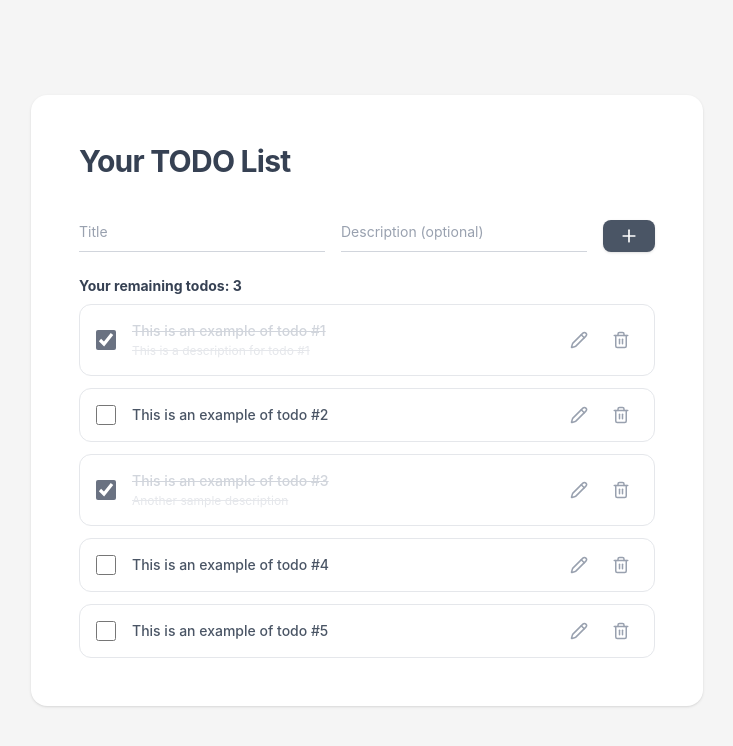
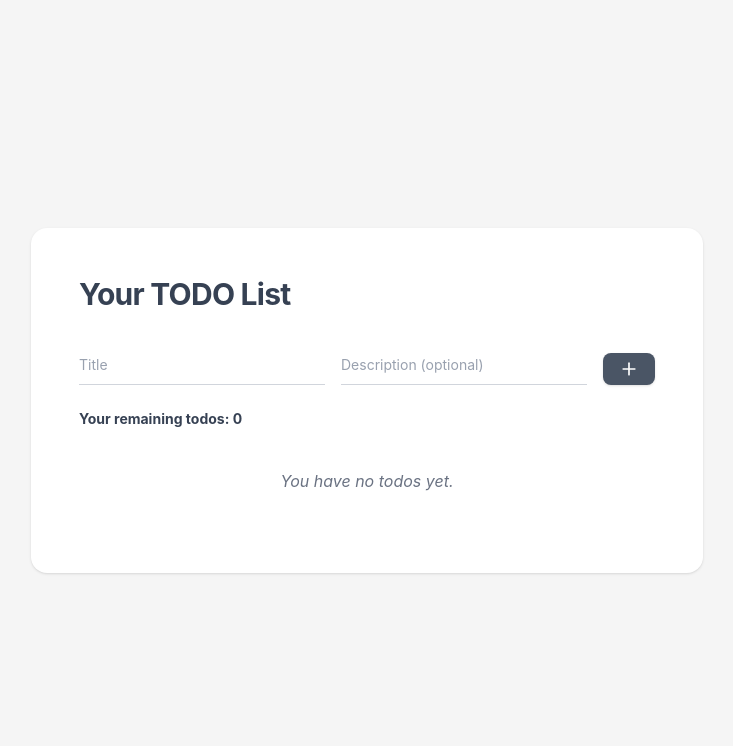
Before and after one commit to hvlhasanka/todo_app-web_app, a React (Vite) app in the folder Workspace/client/: page / in a window 1280 px wide. Shown: the top 746 px of the page, without its empty margins (273-1006 px from the left). Built offline with nearby package versions, Linux system fonts and the light colour scheme.

Commit message:
feat: integrate react-hook-form for improved form handling and remove mockTodos data

```diff
--- a/Workspace/client/package.json
+++ b/Workspace/client/package.json
@@ -13,7 +13,8 @@
   "dependencies": {
     "lucide-react": "^1.43.0",
     "react": "^19.2.8",
-    "react-dom": "^19.2.8"
+    "react-dom": "^19.2.8",
+    "react-hook-form": "^7.87.0"
   },
   "devDependencies": {
     "@tailwindcss/vite": "^4.3.3",
--- a/Workspace/client/src/App.tsx
+++ b/Workspace/client/src/App.tsx
@@ -1,11 +1,11 @@
 import { useState } from 'react';
-import { mockTodos, type Todo } from './data/mockTodos';
+import type { Todo } from './types';
 import { Banner } from './components/Banner';
 import { TodoList } from './components/TodoList';
 import { TodoInput } from './components/TodoInput';
 
 export default function App() {
-  const [todos, setTodos] = useState<Todo[]>(mockTodos);
+  const [todos, setTodos] = useState<Todo[]>([]);
   const [error, setError] = useState<string | null>(null);
   const [success, setSuccess] = useState<string | null>(null);
 
--- a/Workspace/client/src/components/TodoCard.tsx
+++ b/Workspace/client/src/components/TodoCard.tsx
@@ -1,6 +1,6 @@
 import { useState } from 'react';
 import { Pencil, Trash2, X } from 'lucide-react';
-import type { Todo } from '../data/mockTodos';
+import type { Todo } from '../types';
 
 interface TodoCardProps {
   todo: Todo;
--- a/Workspace/client/src/components/TodoInput.tsx
+++ b/Workspace/client/src/components/TodoInput.tsx
@@ -1,57 +1,54 @@
-import { useState } from 'react';
 import { Plus } from 'lucide-react';
+import { useForm } from 'react-hook-form';
 
 interface TodoInputProps {
   onAdd: (text: string, description: string) => void;
   onError: (message: string) => void;
 }
 
+interface FormData {
+  text: string;
+  description: string;
+}
+
 export function TodoInput({ onAdd, onError }: TodoInputProps) {
-  const [text, setText] = useState('');
-  const [description, setDescription] = useState('');
+  const { register, handleSubmit, reset } = useForm<FormData>({
+    defaultValues: { text: '', description: '' }
+  });
 
-  const handleAdd = () => {
-    if (!text.trim()) {
-      onError('TODO title cannot be empty.');
+  const onSubmit = (data: FormData) => {
+    if (!data.text.trim()) {
+      onError('Task title cannot be empty.');
       return;
     }
-    onAdd(text, description);
-    setText('');
-    setDescription('');
+    onAdd(data.text, data.description);
+    reset();
   };
 
   return (
-    <div className="flex flex-col sm:flex-row items-end mb-3 gap-4">
+    <form onSubmit={handleSubmit(onSubmit)} className="flex flex-col sm:flex-row items-end mb-3 gap-4">
       <div className="flex-1 w-full border-b border-gray-300 pb-2">
         <input
+          {...register('text')}
           type="text"
           placeholder="Title"
           className="w-full text-sm text-gray-700 placeholder-gray-400 focus:outline-none bg-transparent"
-          value={text}
-          onChange={(e) => setText(e.target.value)}
-          onKeyDown={(e) => {
-            if (e.key === 'Enter') handleAdd();
-          }}
         />
       </div>
       <div className="flex-1 w-full border-b border-gray-300 pb-2">
         <input
+          {...register('description')}
           type="text"
           placeholder="Description (optional)"
           className="w-full text-sm text-gray-700 placeholder-gray-400 focus:outline-none bg-transparent"
-          value={description}
-          onChange={(e) => setDescription(e.target.value)}
-          onKeyDown={(e) => {
-            if (e.key === 'Enter') handleAdd();
-          }}
         />
       </div>
       <button
-        onClick={handleAdd}
+        type="submit"
         className="w-full sm:w-auto bg-gray-600 hover:bg-gray-700 text-white px-4 h-8 rounded-lg flex items-center justify-center shadow-sm transition-colors mt-2 sm:mt-0 cursor-pointer"
       >
         <Plus size={20} />
       </button>
-    </div>
+    </form>
   );
 }
--- a/Workspace/client/src/components/TodoList.tsx
+++ b/Workspace/client/src/components/TodoList.tsx
@@ -1,4 +1,4 @@
-import type { Todo } from '../data/mockTodos';
+import type { Todo } from '../types';
 import { TodoCard } from './TodoCard';
 
 interface TodoListProps {
--- a/Workspace/client/src/data/mockTodos.ts
+++ /dev/null
@@ -1,14 +0,0 @@
-export type Todo = {
-  id: number;
-  text: string;
-  description?: string;
-  completed: boolean;
-};
-
-export const mockTodos: Todo[] = [
-  { id: 1, text: 'This is an example of todo #1', description: 'This is a description for todo #1', completed: true },
-  { id: 2, text: 'This is an example of todo #2', completed: false },
-  { id: 3, text: 'This is an example of todo #3', description: 'Another sample description', completed: true },
-  { id: 4, text: 'This is an example of todo #4', completed: false },
-  { id: 5, text: 'This is an example of todo #5', completed: false },
-];
--- /dev/null
+++ b/Workspace/client/src/types.ts
@@ -0,0 +1,6 @@
+export type Todo = {
+  id: number;
+  text: string;
+  description?: string;
+  completed: boolean;
+};
```
Also changed, not shown: 1 other file (tests, documents, lock files or other folders).
